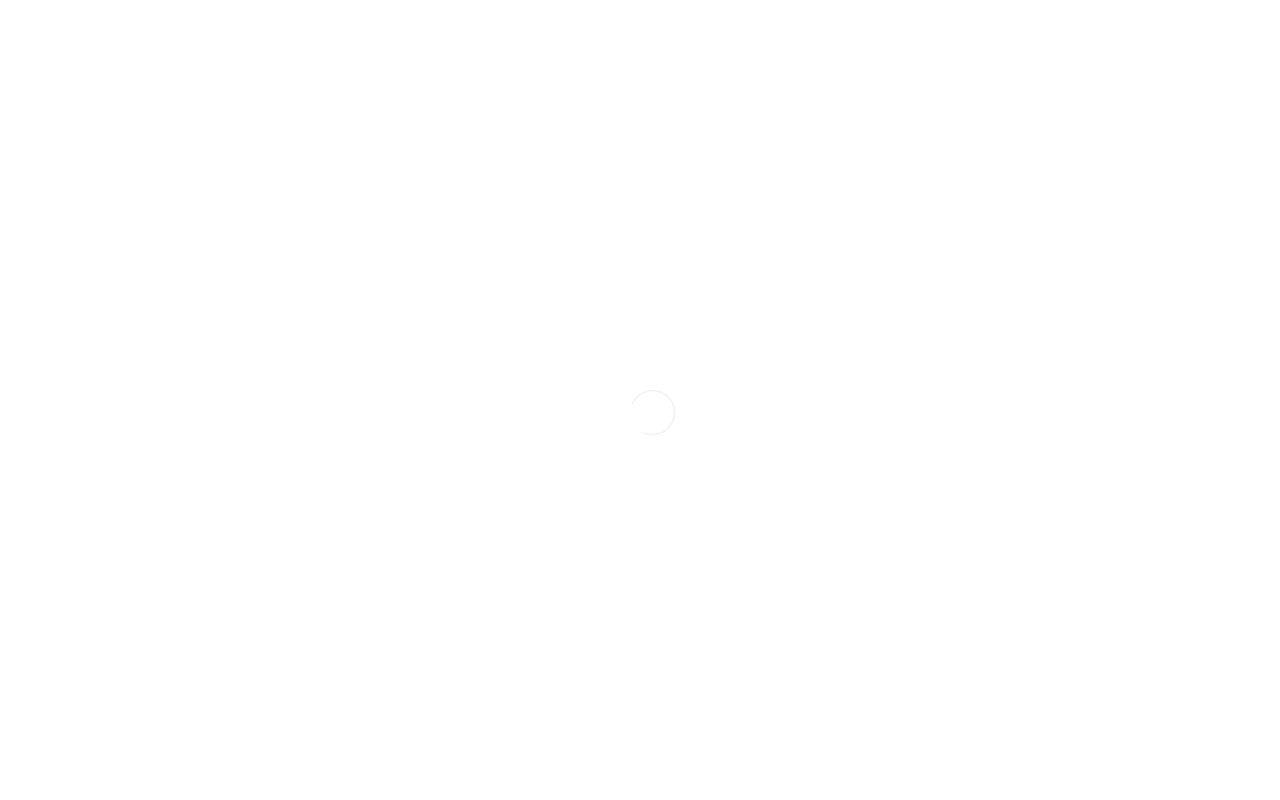
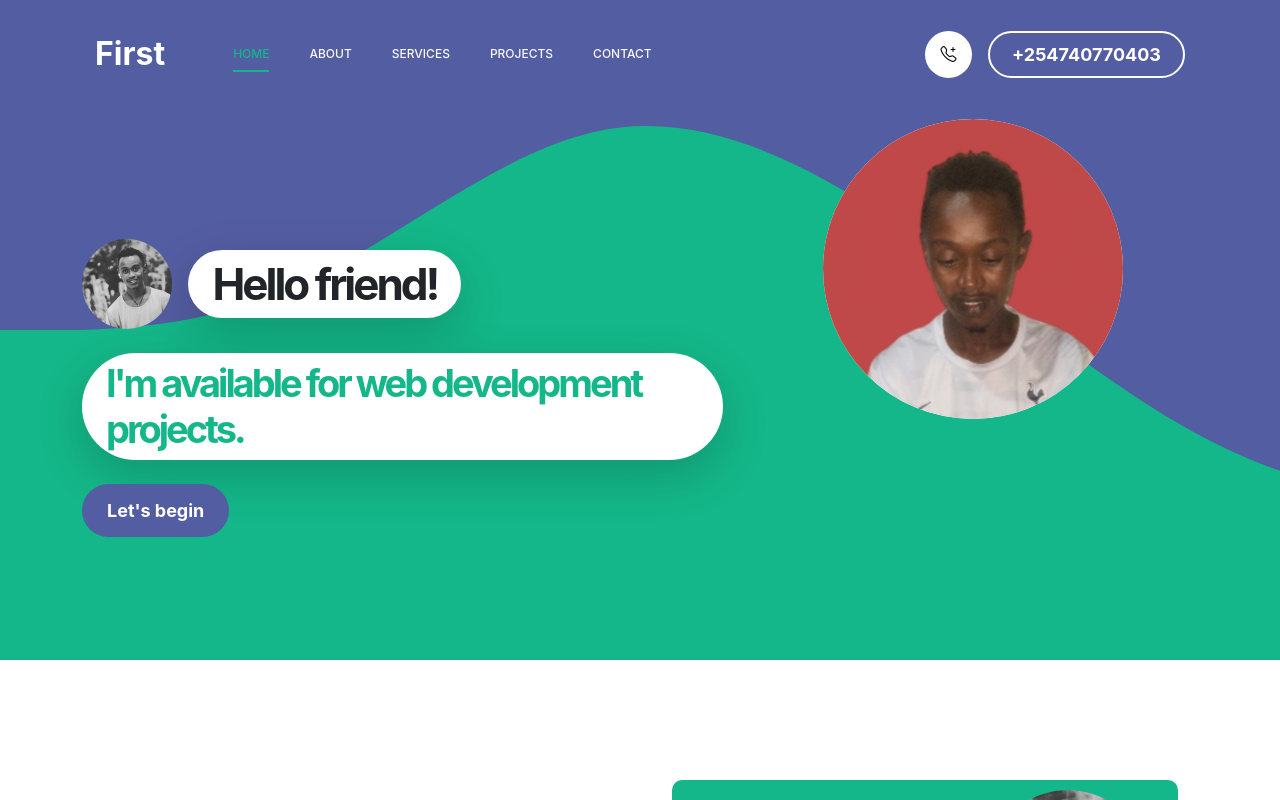
Before and after one commit to Papercode2/react-port, a React (Create React App) app: page / in a window 1280 px wide. Shown: the top 800 px of the page. Built offline with nearby package versions, Linux system fonts and the light colour scheme.

Commit message:
Fix <label> element errors and add autocomplete attributes

```diff
--- a/src/pages/index.jsx
+++ b/src/pages/index.jsx
@@ -3,11 +3,7 @@ import React from 'react';
 function Index() {
   return (
     <div>
-      <section className="preloader">
-            <div className="spinner">
-                <span className="spinner-rotate"></span>
-            </div>
-        </section>
+
 
         <nav className="navbar navbar-expand-lg">
             <div className="container">
```
